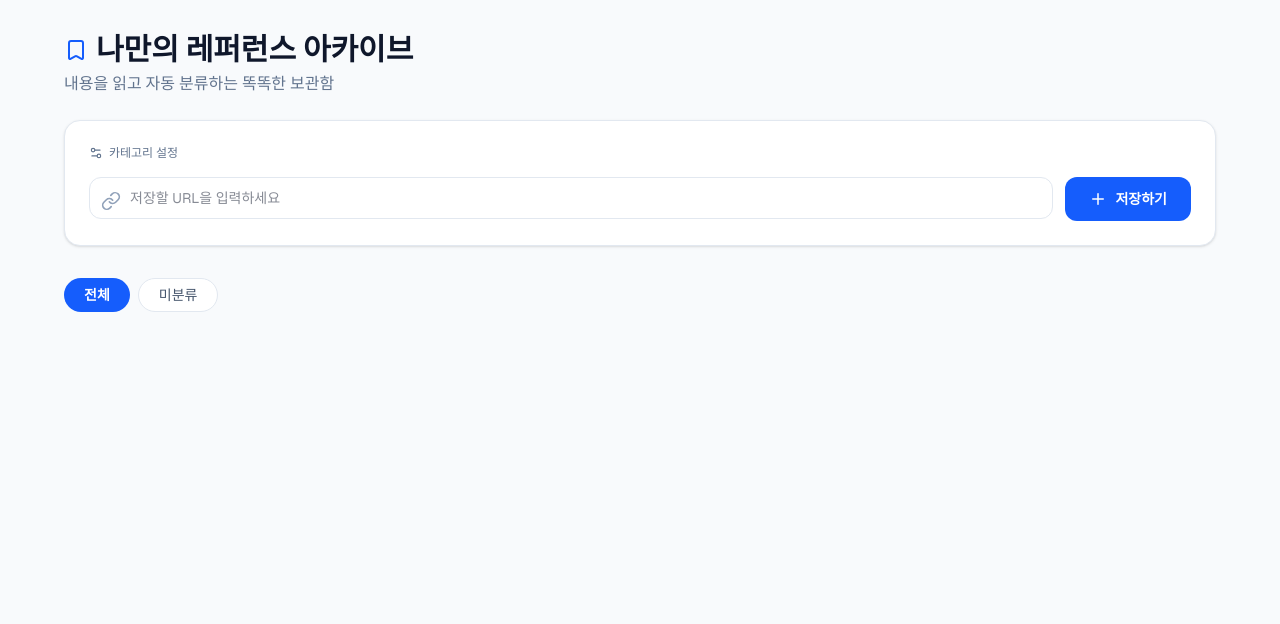
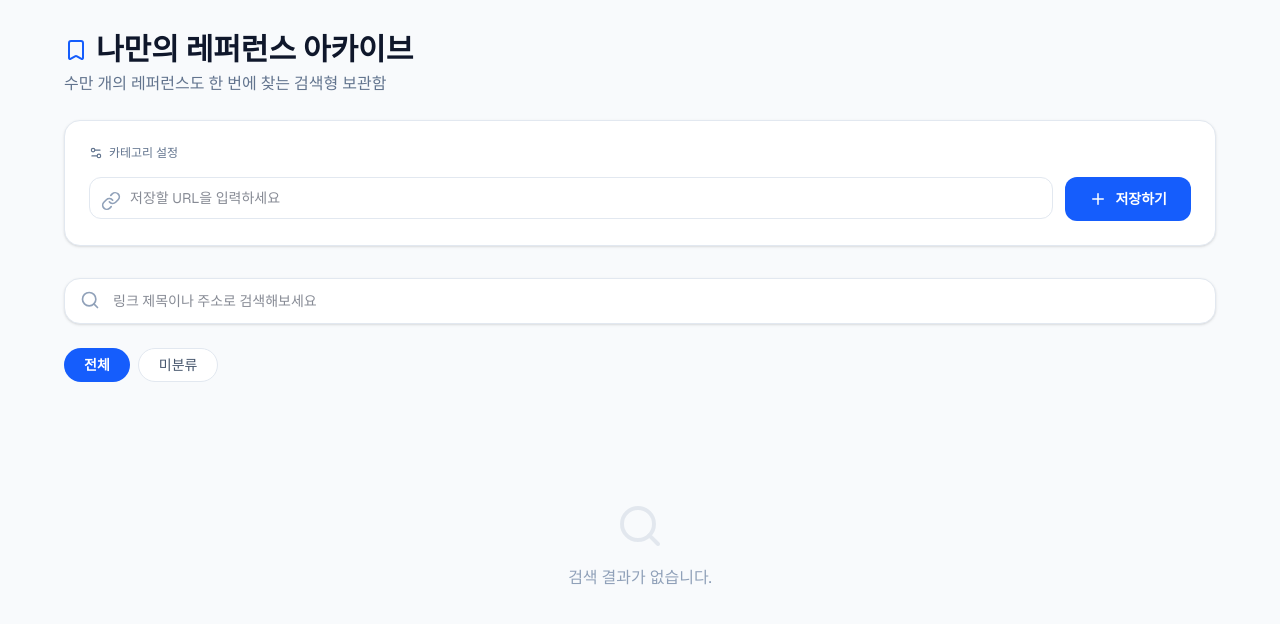
Before and after one commit to storycapitalist/aiexperiment, a Next.js app: page / in a window 1280 px wide. Shown: the top 624 px of the page. Built offline with nearby package versions, Linux system fonts and the light colour scheme.

Commit message:
검색 기능 추가

```diff
--- a/app/page.tsx
+++ b/app/page.tsx
@@ -1,7 +1,7 @@
 "use client";
 
 import React, { useState, useEffect } from 'react';
-import { Plus, Link as LinkIcon, Trash2, ExternalLink, Bookmark, Settings2, X, Edit2, Check } from 'lucide-react';
+import { Plus, Link as LinkIcon, Trash2, ExternalLink, Bookmark, Settings2, X, Edit2, Check, Search } from 'lucide-react';
 
 interface Reference {
   id: string;
@@ -22,6 +22,9 @@ export default function LinkArchive() {
   const [editingId, setEditingId] = useState<string | null>(null);
   const [tempCategory, setTempCategory] = useState('');
 
+  // 검색어 상태 추가
+  const [searchQuery, setSearchQuery] = useState('');
+
   useEffect(() => {
     const savedLinks = localStorage.getItem('vibe-links');
     const savedCats = localStorage.getItem('vibe-cats');
@@ -40,7 +43,6 @@ export default function LinkArchive() {
 
   const autoTagCategory = (title: string, description: string, url: string) => {
     const combinedText = `${title} ${description} ${url}`.toLowerCase();
-
     const keywords: { [key: string]: string[] } = {
       "디자인": ["디자인", "design", "ui", "ux", "font", "color", "layout", "아이콘", "이미지", "포토샵", "피그마", "figma"],
       "개발": ["개발", "dev", "code", "coding", "github", "git", "api", "stack", "react", "next", "script", "엔지니어", "프로그래밍"],
@@ -49,11 +51,8 @@ export default function LinkArchive() {
       "도구": ["툴", "tool", "service", "ai", "자동화", "업무", "생산성", "플랫폼", "솔루션"],
       "블로그": ["blog", "velog", "tistory", "brunch", "포스트", "기록"]
     };
-
     for (const [cat, words] of Object.entries(keywords)) {
-      if (words.some(word => combinedText.includes(word))) {
-        return cat;
-      }
+      if (words.some(word => combinedText.includes(word))) return cat;
     }
     return "미분류";
   };
@@ -61,29 +60,15 @@ export default function LinkArchive() {
   const addLink = async (e: React.FormEvent) => {
     e.preventDefault();
     if (!url) return;
-
     const targetUrl = url.startsWith('http') ? url : `https://${url}`;
-
     try {
       const res = await fetch(`/api/preview?url=${encodeURIComponent(targetUrl)}`);
       const data = await res.json();
-
       const detectedCategory = autoTagCategory(data.title || "", data.description || "", targetUrl);
-
       if (detectedCategory !== "미분류" && !categories.includes(detectedCategory)) {
         setCategories(prev => [...prev, detectedCategory]);
       }
-
-      const newLink: Reference = {
-        id: Date.now().toString(),
-        url: targetUrl,
-        title: data.title || targetUrl,
-        category: detectedCategory,
-        date: new Date().toLocaleDateString(),
-        image: data.image,
-      };
-
-      setLinks([newLink, ...links]);
+      setLinks([{ id: Date.now().toString(), url: targetUrl, title: data.title || targetUrl, category: detectedCategory, date: new Date().toLocaleDateString(), image: data.image }, ...links]);
       setUrl('');
     } catch (error) {
       setLinks([{ id: Date.now().toString(), url: targetUrl, title: targetUrl, category: "미분류", date: new Date().toLocaleDateString() }, ...links]);
@@ -100,34 +85,26 @@ export default function LinkArchive() {
     setEditingId(null);
   };
 
-  const addCategory = () => {
-    if (!newCatName || categories.includes(newCatName)) return;
-    setCategories([...categories, newCatName]);
-    setNewCatName('');
-  };
-
-  const deleteCategory = (catName: string) => {
-    if (catName === '전체' || catName === '미분류') return;
-    if (confirm(`'${catName}' 카테고리를 삭제할까요?`)) {
-      setCategories(categories.filter(c => c !== catName));
-      setLinks(links.map(link => link.category === catName ? { ...link, category: '미분류' } : link));
-      if (activeTab === catName) setActiveTab('전체');
-    }
-  };
-
-  const filteredLinks = activeTab === '전체' ? links : links.filter(link => link.category === activeTab);
+  // 검색 및 카테고리 필터링 통합 로직
+  const filteredLinks = links.filter(link => {
+    const matchesTab = activeTab === '전체' || link.category === activeTab;
+    const matchesSearch =
+      link.title.toLowerCase().includes(searchQuery.toLowerCase()) ||
+      link.url.toLowerCase().includes(searchQuery.toLowerCase());
+    return matchesTab && matchesSearch;
+  });
 
   return (
     <div className="min-h-screen bg-slate-50 text-slate-900 p-4 md:p-8 font-sans">
       <header className="max-w-6xl mx-auto mb-6">
         <h1 className="text-xl md:text-3xl font-bold mb-1 flex items-center gap-2">
-          {/* 타이틀을 '나만의 레퍼런스 아카이브'로 변경했습니다 */}
           <Bookmark className="text-blue-600 w-5 h-5 md:w-6 md:h-6" /> 나만의 레퍼런스 아카이브
         </h1>
-        <p className="text-slate-500 text-xs md:text-base truncate">내용을 읽고 자동 분류하는 똑똑한 보관함</p>
+        <p className="text-slate-500 text-xs md:text-base truncate">수만 개의 레퍼런스도 한 번에 찾는 검색형 보관함</p>
       </header>
 
       <main className="max-w-6xl mx-auto">
+        {/* 카테고리 설정 섹션 */}
         {showCatEditor && (
           <section className="bg-blue-50 p-6 rounded-2xl border border-blue-100 mb-6 shadow-inner">
             <h2 className="font-bold mb-4 flex justify-between items-center text-blue-800 text-sm">카테고리 관리 <button onClick={() => setShowCatEditor(false)} className="text-blue-400"><X size={20}/></button></h2>
@@ -141,7 +118,7 @@ export default function LinkArchive() {
             </div>
             <div className="flex gap-2 bg-white p-2 rounded-xl border border-blue-100">
               <input type="text" value={newCatName} onChange={(e) => setNewCatName(e.target.value)} placeholder="직접 추가할 카테고리" className="flex-1 bg-transparent px-3 py-2 text-sm outline-none" />
-              <button onClick={addCategory} className="bg-blue-600 text-white px-4 py-2 rounded-lg text-sm font-bold">추가</button>
+              <button onClick={() => { if (!newCatName || categories.includes(newCatName)) return; setCategories([...categories, newCatName]); setNewCatName(''); }} className="bg-blue-600 text-white px-4 py-2 rounded-lg text-sm font-bold">추가</button>
             </div>
           </section>
         )}
@@ -154,14 +131,27 @@ export default function LinkArchive() {
           </form>
         </section>
 
+        {/* --- 새로 추가된 검색 바 --- */}
+        <div className="relative mb-6">
+          <Search className="absolute left-4 top-3 text-slate-400 w-5 h-5" />
+          <input
+            type="text"
+            placeholder="링크 제목이나 주소로 검색해보세요"
+            className="w-full bg-white border border-slate-200 rounded-2xl py-3 pl-12 pr-4 shadow-sm focus:ring-2 focus:ring-blue-500 outline-none text-sm"
+            value={searchQuery}
+            onChange={(e) => setSearchQuery(e.target.value)}
+          />
+        </div>
+
         <nav className="flex gap-2 mb-8 overflow-x-auto pb-2 scrollbar-hide">
           {categories.map((tab) => (
             <button key={tab} onClick={() => setActiveTab(tab)} className={`px-5 py-1.5 rounded-full whitespace-nowrap text-sm transition-all ${activeTab === tab ? 'bg-blue-600 text-white font-bold' : 'bg-white text-slate-600 border border-slate-200'}`}>{tab}</button>
           ))}
         </nav>
 
+        {/* 결과 리스트 */}
         <div className="grid grid-cols-1 sm:grid-cols-2 lg:grid-cols-3 gap-4 md:gap-6">
-          {filteredLinks.map((link) => (
+          {filteredLinks.length > 0 ? filteredLinks.map((link) => (
             <div key={link.id} className="group bg-white border border-slate-200 rounded-2xl p-4 md:p-5 hover:border-blue-500/50 hover:shadow-lg transition-all relative">
               <div className="flex justify-between items-center mb-4">
                 {editingId === link.id ? (
@@ -178,7 +168,12 @@ export default function LinkArchive() {
               <p className="text-slate-500 text-xs md:text-sm mb-4 truncate">{link.url}</p>
               <div className="flex justify-between items-center"><span className="text-slate-400 text-[10px] md:text-xs">{link.date}</span><a href={link.url} target="_blank" className="text-blue-600 hover:text-blue-500 flex items-center gap-1 text-xs md:text-sm font-medium">방문하기 <ExternalLink size={12} /></a></div>
             </div>
-          ))}
+          )) : (
+            <div className="col-span-full py-20 text-center text-slate-400">
+              <Search className="mx-auto mb-4 opacity-20" size={48} />
+              검색 결과가 없습니다.
+            </div>
+          )}
         </div>
       </main>
     </div>
```
